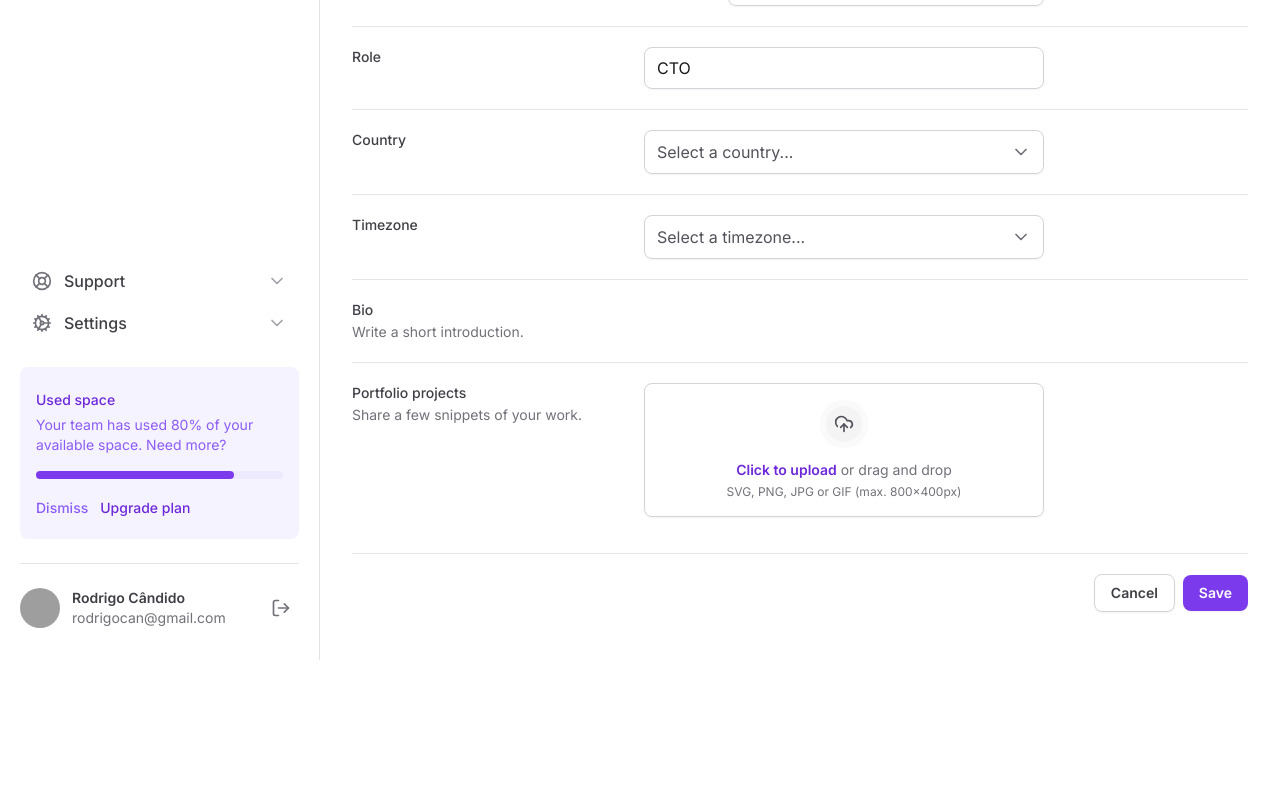
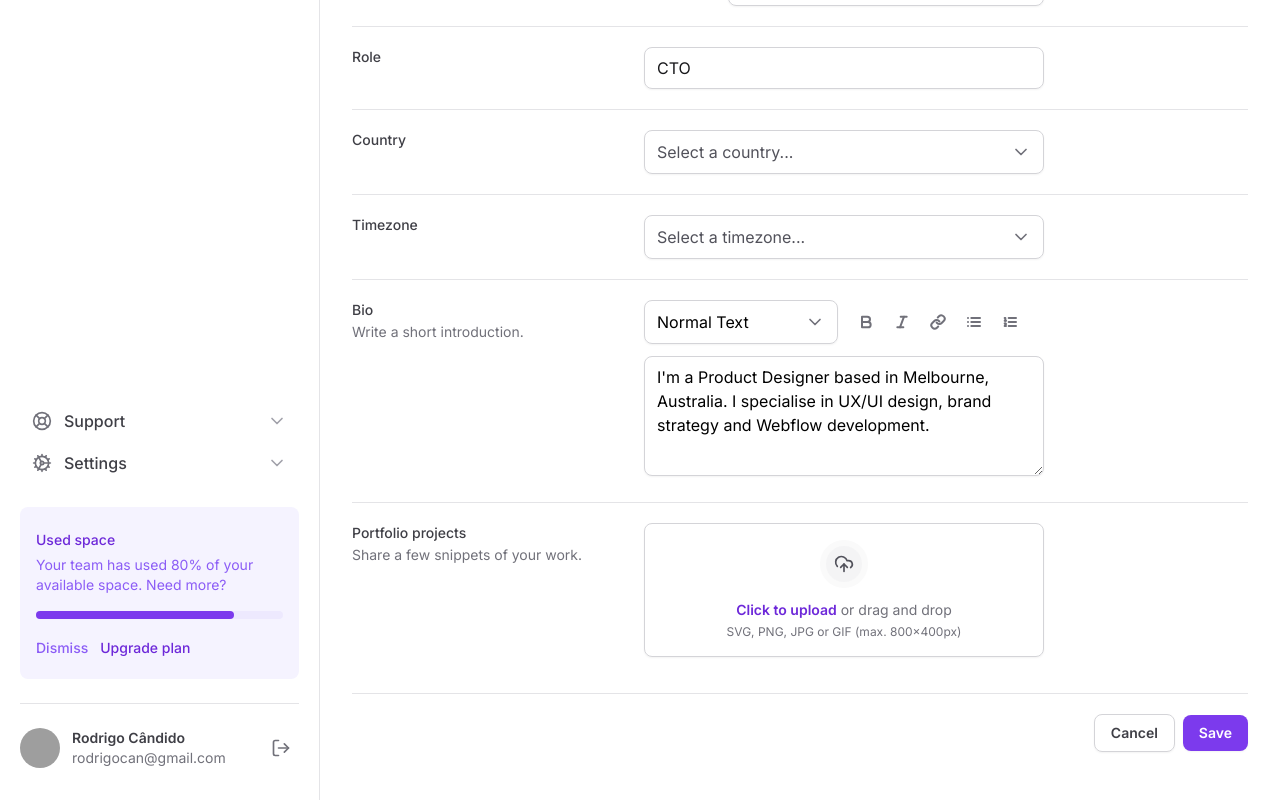
Before and after one commit to rodrigocan/tailwind-next, a Next.js app: page / in a window 1280 px wide. Shown: the part 544-1344 px from the top of the page. Before the commit the page ends 1204 px from the top, so only its background shows below. Built offline with nearby package versions, Linux system fonts and the light colour scheme; grey boxes are pictures that could not be loaded.

Commit message:
Input de Biografia

```diff
--- a/src/app/components/Form/Select/index.tsx
+++ b/src/app/components/Form/Select/index.tsx
@@ -4,14 +4,14 @@ import * as SelectPrimitive from '@radix-ui/react-select'
 import { ChevronDown } from 'lucide-react'
 import { ReactNode } from 'react'
 
-export interface SelectProps {
+export interface SelectProps extends SelectPrimitive.SelectProps {
   children: ReactNode
   placeholder: string
 }
 
-export function Select({ children, placeholder }: SelectProps) {
+export function Select({ children, placeholder, ...props }: SelectProps) {
   return (
-    <SelectPrimitive.Root>
+    <SelectPrimitive.Root {...props}>
       <SelectPrimitive.Trigger className="flex h-11 w-full items-center justify-between gap-2 rounded-lg border border-zinc-300 px-3 py-2 shadow-sm data-[placeholder]:text-zinc-600">
         <SelectPrimitive.Value
           placeholder={placeholder}
@@ -27,7 +27,7 @@ export function Select({ children, placeholder }: SelectProps) {
           side="bottom"
           position="popper"
           sideOffset={8}
-          className="z-10 w-[--radix-select-trigger-width] overflow-hidden rounded-lg border border-zinc-200 bg-white"
+          className="z-10 w-[--radix-select-trigger-width] overflow-hidden rounded-lg border border-zinc-200 bg-white shadow-sm"
         >
           <SelectPrimitive.Viewport>{children}</SelectPrimitive.Viewport>
         </SelectPrimitive.Content>
--- /dev/null
+++ b/src/app/components/Form/Textarea.tsx
@@ -0,0 +1,12 @@
+import { ComponentProps } from 'react'
+
+export type TextareaProps = ComponentProps<'textarea'>
+
+export function Textarea(props: TextareaProps) {
+  return (
+    <textarea
+      className="min-h-[120px] w-full resize-y rounded-lg border border-zinc-300 px-3 py-2 shadow-sm"
+      {...props}
+    />
+  )
+}
--- a/src/app/page.tsx
+++ b/src/app/page.tsx
@@ -1,9 +1,10 @@
 import { SettingsTabs } from './components/SettingsTabs'
 import * as Input from './components/Input'
 import * as FileInput from './components/Form/FileInput'
-import { Mail } from 'lucide-react'
+import { Bold, Italic, Link, List, ListOrdered, Mail } from 'lucide-react'
 import { Select } from './components/Form/Select'
 import { SelectItem } from './components/Form/Select/SelectItem'
+import { Textarea } from './components/Form/Textarea'
 
 export default function Home() {
   return (
@@ -140,7 +141,59 @@ export default function Home() {
                 Write a short introduction.
               </span>
             </label>
-            <div />
+            <div className="space-y-3">
+              <div className="grid grid-cols-2 gap-3">
+                <Select placeholder="" defaultValue="normal">
+                  <SelectItem
+                    value="normal"
+                    defaultChecked
+                    text="Normal Text"
+                  />
+                  <SelectItem value="md" text="Markdown" />
+                </Select>
+
+                <div className="flex items-center gap-1">
+                  <button
+                    type="button"
+                    className="rounded-md p-2 hover:bg-zinc-50"
+                  >
+                    <Bold className="h-4 w-4 text-zinc-500" strokeWidth={3} />
+                  </button>
+                  <button
+                    type="button"
+                    className="rounded-md p-2 hover:bg-zinc-50"
+                  >
+                    <Italic className="h-4 w-4 text-zinc-500" strokeWidth={3} />
+                  </button>
+                  <button
+                    type="button"
+                    className="rounded-md p-2 hover:bg-zinc-50"
+                  >
+                    <Link className="h-4 w-4 text-zinc-500" strokeWidth={3} />
+                  </button>
+                  <button
+                    type="button"
+                    className="rounded-md p-2 hover:bg-zinc-50"
+                  >
+                    <List className="h-4 w-4 text-zinc-500" strokeWidth={3} />
+                  </button>
+                  <button
+                    type="button"
+                    className="rounded-md p-2 hover:bg-zinc-50"
+                  >
+                    <ListOrdered
+                      className="h-4 w-4 text-zinc-500"
+                      strokeWidth={3}
+                    />
+                  </button>
+                </div>
+              </div>
+
+              <Textarea
+                id="bio"
+                defaultValue="I'm a Product Designer based in Melbourne, Australia. I specialise in UX/UI design, brand strategy and Webflow development."
+              />
+            </div>
           </div>
 
           <div className="grid grid-cols-form gap-3 pt-5">
```
